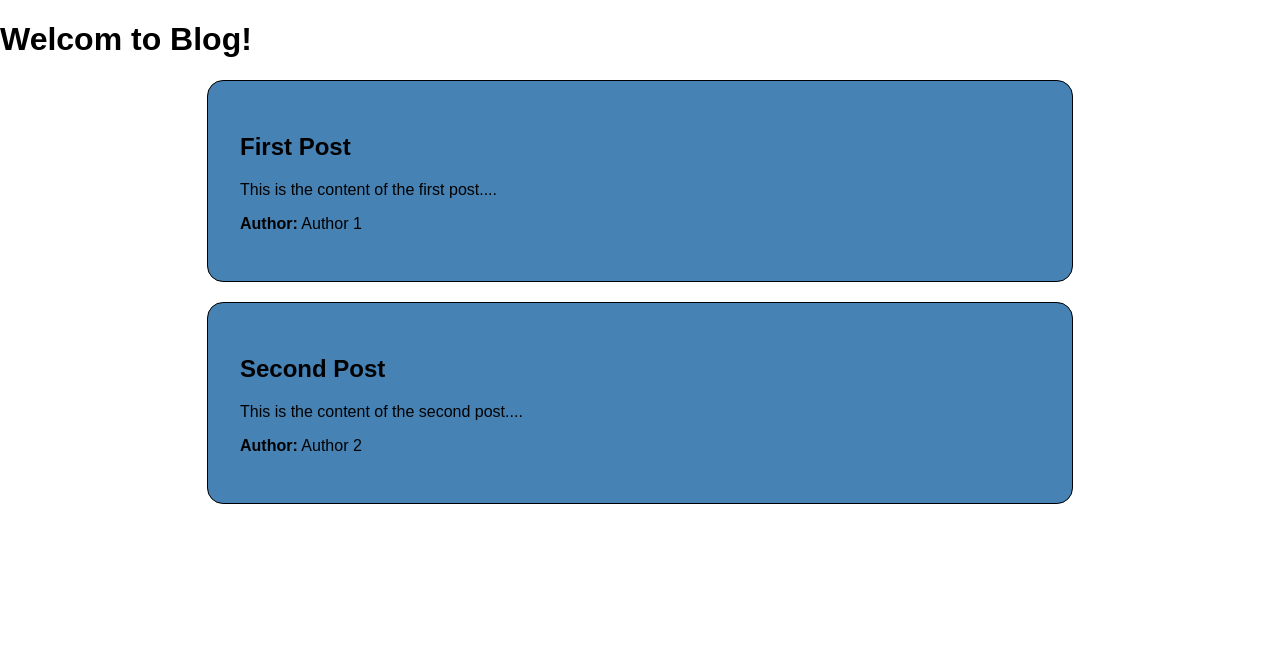
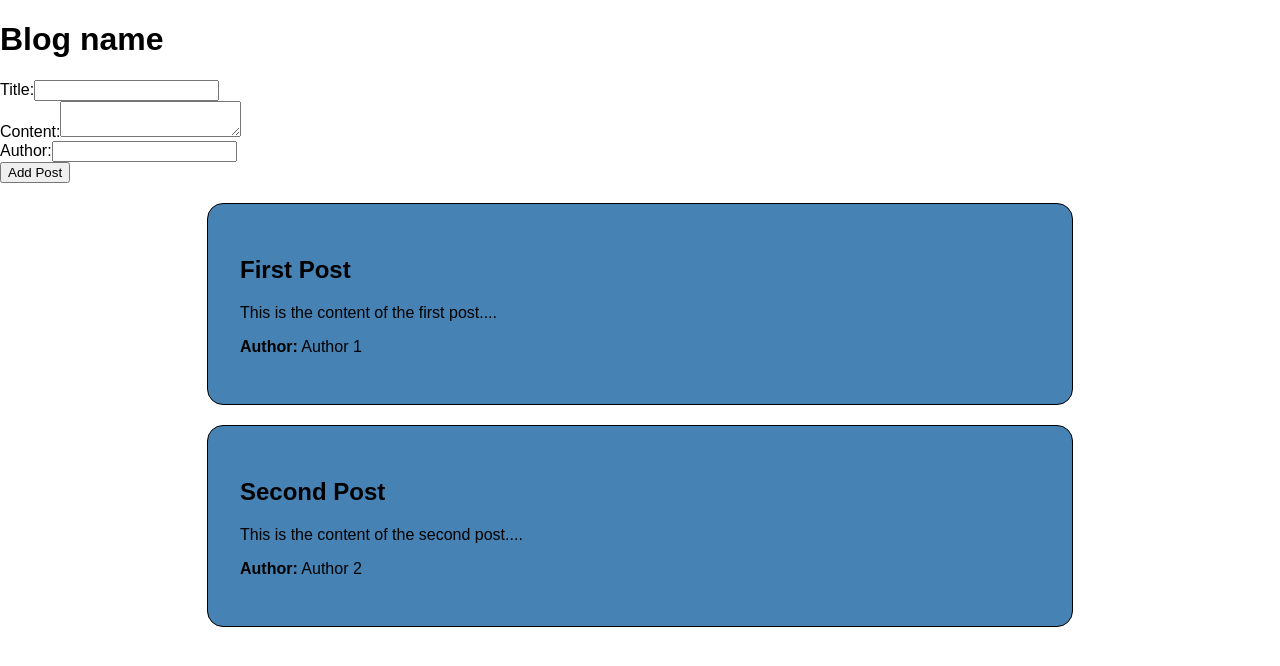
Before and after one commit to PChabowski/ReactProject_Blog, a React (Create React App) app: page / in a window 1280 px wide. Shown: the top 666 px of the page. Built offline with nearby package versions, Linux system fonts and the light colour scheme; the HTML template or start-up script is replaced by a standard one.

Commit message:
add to support github pages

```diff
--- a/package.json
+++ b/package.json
@@ -1,6 +1,7 @@
 {
   "name": "my-blog",
   "version": "0.1.0",
+  "homepage": "https://https://pchabowski.github.io/ReactProject_Blog",
   "private": true,
   "dependencies": {
     "@testing-library/jest-dom": "^5.17.0",
@@ -12,6 +13,8 @@
     "web-vitals": "^2.1.4"
   },
   "scripts": {
+    "predeploy": "npm run build",
+    "deploy": "gh-pages -d build",
     "start": "react-scripts start",
     "build": "react-scripts build",
     "test": "react-scripts test",
@@ -34,5 +37,8 @@
       "last 1 firefox version",
       "last 1 safari version"
     ]
+  },
+  "devDependencies": {
+    "gh-pages": "^6.1.1"
   }
 }
--- a/src/App.js
+++ b/src/App.js
@@ -1,19 +1,30 @@
 import React, { useState } from "react";
 import PostList from './components/PostList';
 import PostDetail from './components/PostDetail';
-import posts from './data/posts.json';
+import initialPosts from './data/posts.json';
+import Header from "./components/Header";
+import PostForm from "./components/PostForm";
 
 function App() {
+  const [posts, setPosts] = useState(initialPosts);
   const [selectedPostId, setSelectedPostId] = useState(null);
 
-  const selectedPost = posts.find(post => post.id === selectedPostId);
+  const selectedPost = posts.find((post) => post.id === selectedPostId);
+
+  const handleAddPost = (newPost) => {
+    setPosts([newPost, ...posts]);
+  };
+
   return (
     <div className="App">
-      <h1>Welcom to Blog!</h1>
+      <Header />
       { selectedPost ? (
         <PostDetail post={selectedPost} />
       ) : (
-        <PostList onPostClick={setSelectedPostId} />
+        <>
+          <PostForm onAddPost={handleAddPost} />
+          <PostList  posts={posts} onPostClick={setSelectedPostId} />
+        </>
       )}
       { selectedPost && <button className="button" onClick={() => setSelectedPostId(null)}>Back to list</button>}
     </div>
--- /dev/null
+++ b/src/components/Header.jsx
@@ -0,0 +1,12 @@
+import React from "react";
+
+export default function Header() {
+    return (
+        <header className="header-nav">
+            <div className="logo">
+                <h1 className="blog-title">Blog name</h1>
+            </div>
+            <nav></nav>
+        </header>
+    );
+}
--- /dev/null
+++ b/src/components/PostForm.jsx
@@ -0,0 +1,60 @@
+import React, { useState } from "react";
+
+export default function PostForm({ onAddPost }) {
+    const [title, setTitle] = useState('');
+    const [content, setContent] = useState('');
+    const [author, setAuthor] = useState('');
+
+    const handleSubmit = (e) => {
+        e.preventDefault();
+
+        const newPost = {
+            id: Date.now(),
+            title,
+            content,
+            author
+        };
+
+        onAddPost(newPost);
+
+        setTitle('');
+        setContent('');
+        setAuthor('');
+    };
+
+    return (
+        <form onSubmit={handleSubmit}>
+            <div>
+                <label>
+                    Title:
+                    <input
+                    type="text"
+                    value={title}
+                    onChange={(e) => setTitle(e.target.value)}
+                    required
+                />
+                </label>
+            </div>
+
+            <div>
+                <label>Content:
+                    <textarea
+                        value={content}
+                        onChange={(e) => setContent(e.target.value)}
+                    />
+                </label>
+            </div>
+
+            <div>
+                <label>Author:
+                    <input
+                    type="text"
+                    value={author}
+                    onChange={(e) => setAuthor(e.target.value)} />
+                </label>
+            </div>
+
+            <button type="submit">Add Post</button>
+        </form>
+    );
+}
--- a/src/components/PostList.js
+++ b/src/components/PostList.js
@@ -1,8 +1,8 @@
 import React from "react";
 import Post from "./Post";
-import posts from "../data/posts.json";
+//import posts from "../data/posts.json";
 
-export default function PostList({ onPostClick }) {
+export default function PostList({ posts, onPostClick }) {
     return (
         <div className="post-list">
             {posts.map(post => (
```
Also changed, not shown: 1 other file (tests, documents, lock files or other folders).
